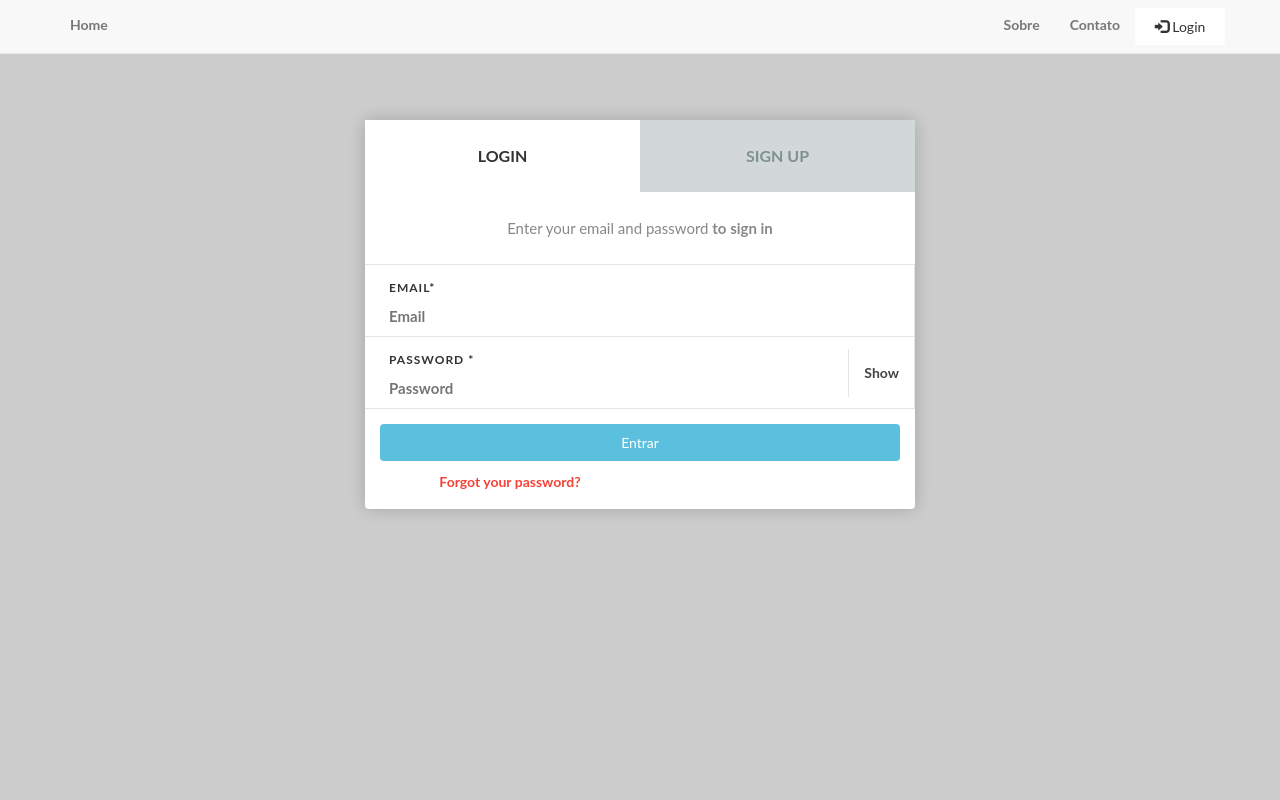
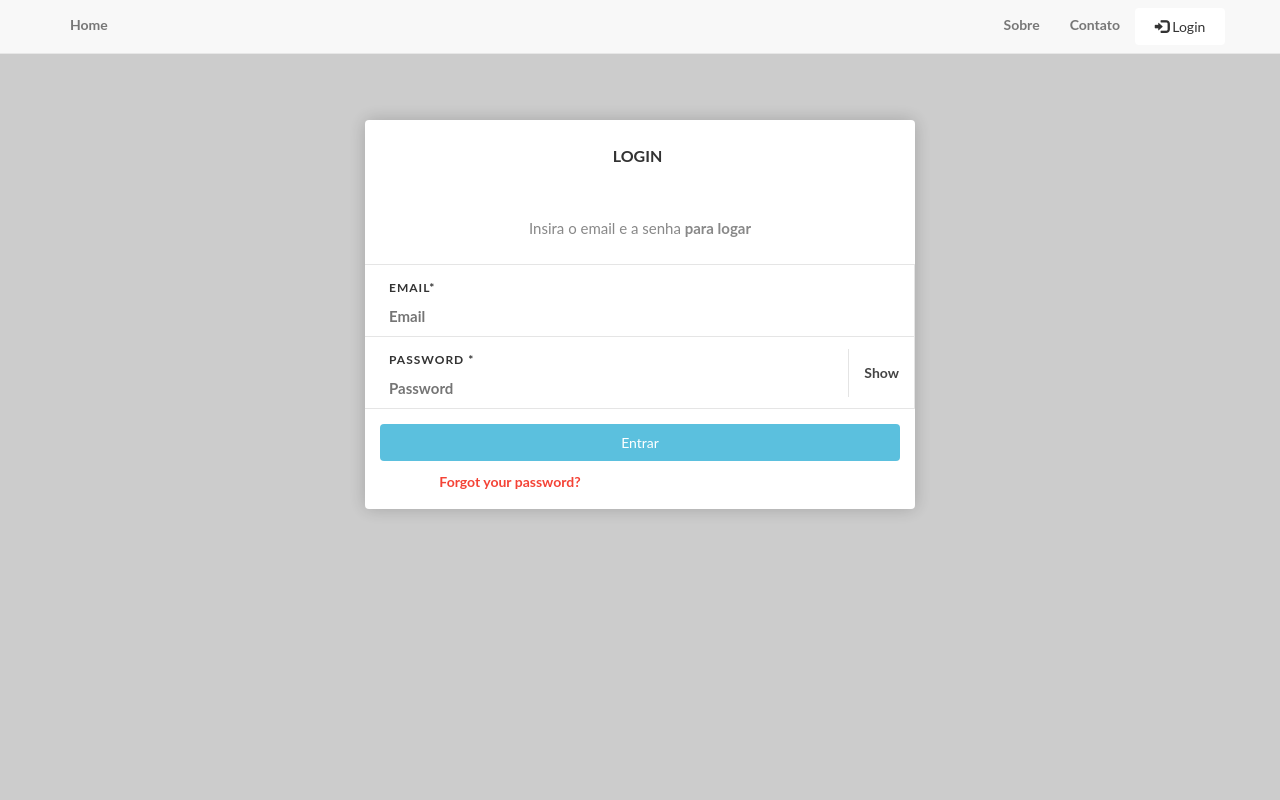
Before and after one commit to CaioGabrielAraujo/SistemaAutoma-oComercial, a Django app: page /accounts/login/ in a window 1280 px wide. Run offline with Django 3.2, Linux system fonts and the light colour scheme; some libraries are stand-ins or nearby versions.

Commit message:
fixing login template

```diff
--- a/django_project/users/templates/users/login.html
+++ b/django_project/users/templates/users/login.html
@@ -20,63 +20,11 @@
 
     <div class="logmod__container">
       <ul class="logmod__tabs">
-        <li data-tabtar="lgm-2"><a href="#">Login</a></li>
-        <li data-tabtar="lgm-1"><a href="#">Sign Up</a></li>
+        <li style="padding-left:180px;"data-tabtar="lgm-2"><a href="#">Login</a></li
       </ul>
-      <div class="logmod__tab-wrapper">
-      <div class="logmod__tab lgm-1">
-        <div class="logmod__heading">
-          <span class="logmod__heading-subtitle">Enter your personal details <strong>to create an acount</strong></span>
-        </div>
-        <div class="logmod__form">
-          <form accept-charset="utf-8" action="#" class="simform">
-            <div class="sminputs">
-              <div class="input full">
-                <label class="string optional" for="user-name">Email*</label>
-                <input class="string optional" maxlength="255" id="user-email" placeholder="Email" type="email" size="50" />
-              </div>
-            </div>
-            <div class="sminputs">
-              <div class="input string optional">
-                <label class="string optional" for="user-pw">Password *</label>
-                <input class="string optional" maxlength="255" id="user-pw" placeholder="Password" type="text" size="50" />
-              </div>
-              <div class="input string optional">
-                <label class="string optional" for="user-pw-repeat">Repeat password *</label>
-                <input class="string optional" maxlength="255" id="user-pw-repeat" placeholder="Repeat password" type="text" size="50" />
-              </div>
-            </div>
-            <div class="simform__actions">
-              <input class="sumbit" name="commit" type="sumbit" value="Create Account" />
-              <span class="simform__actions-sidetext">By creating an account you agree to our <a class="special" href="#" target="_blank" role="link">Terms & Privacy</a></span>
-            </div>
-          </form>
-        </div>
-        <div class="logmod__alter">
-          <div class="logmod__alter-container">
-            <a href="#" class="connect facebook">
-              <div class="connect__icon">
-                <i class="fa fa-facebook"></i>
-              </div>
-              <div class="connect__context">
-                <span>Create an account with <strong>Facebook</strong></span>
-              </div>
-            </a>
-
-            <a href="#" class="connect googleplus">
-              <div class="connect__icon">
-                <i class="fa fa-google-plus"></i>
-              </div>
-              <div class="connect__context">
-                <span>Create an account with <strong>Google+</strong></span>
-              </div>
-            </a>
-          </div>
-        </div>
-      </div>
       <div class="logmod__tab lgm-2">
         <div class="logmod__heading">
-          <span class="logmod__heading-subtitle">Enter your email and password <strong>to sign in</strong></span>
+          <span class="logmod__heading-subtitle">Insira o email e a senha <strong>para logar</strong></span>
         </div>
         <div class="logmod__form">
           <form class="form-signin" method="POST" action="{% url "users:login"%}">
```
Also changed, not shown: django_project/db.sqlite3.
